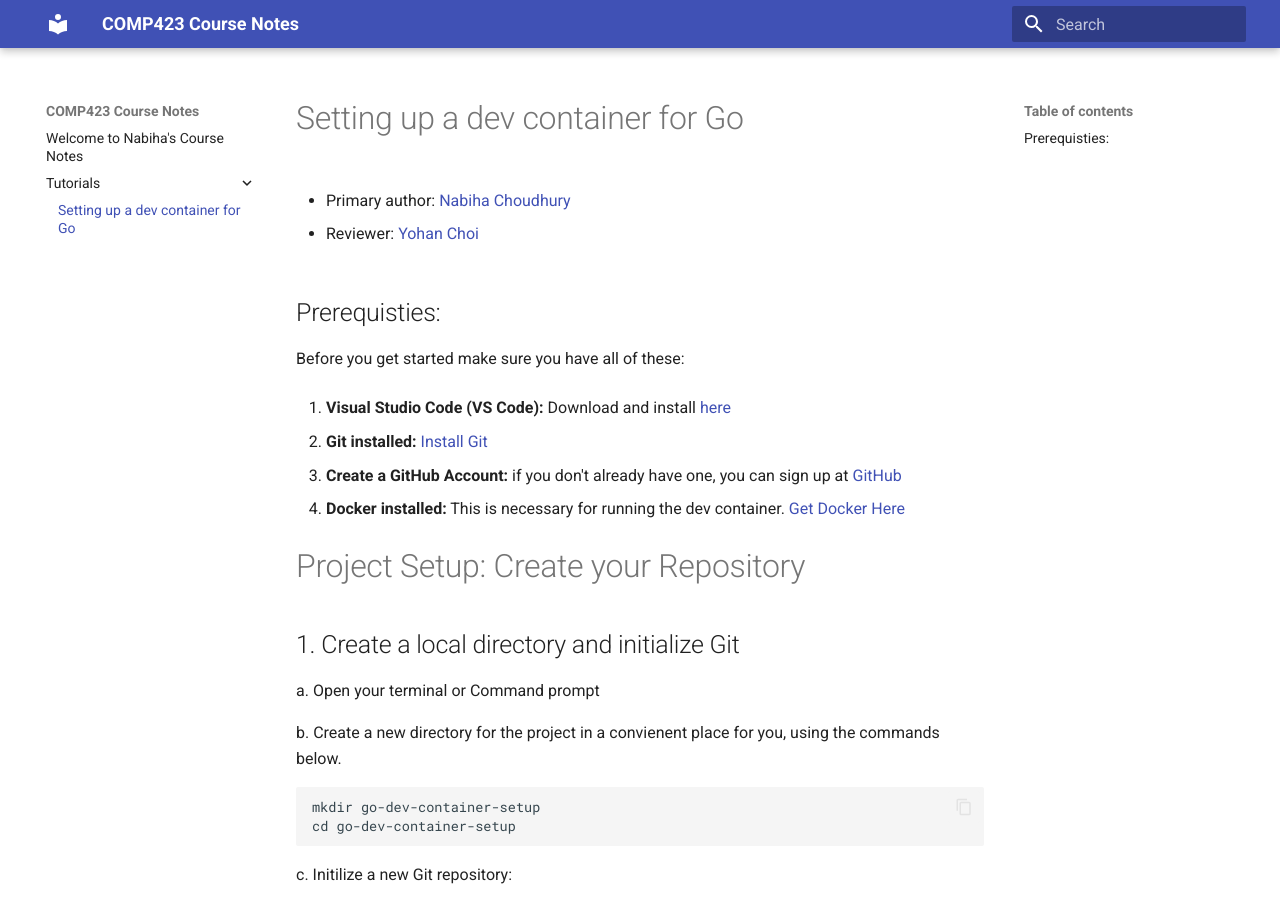
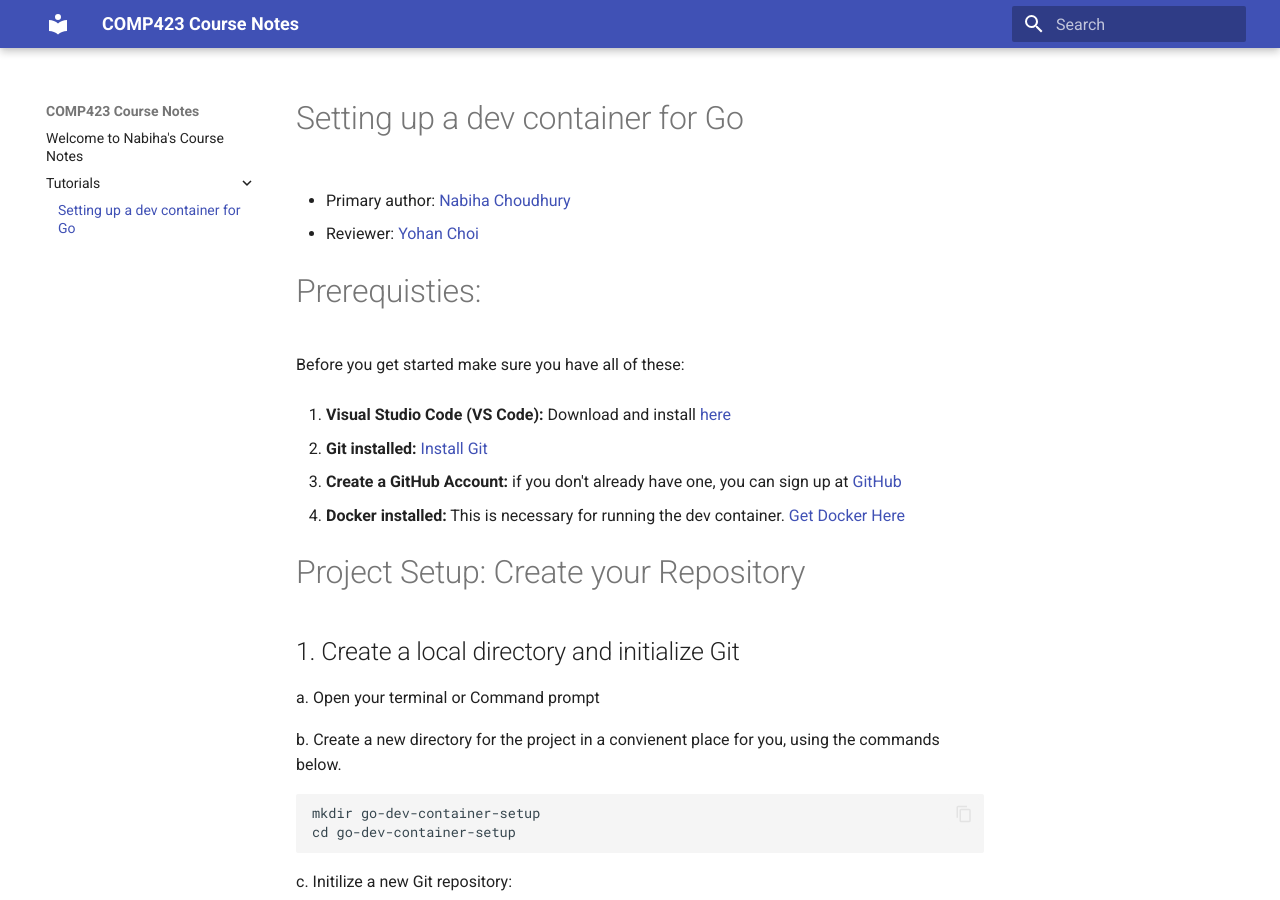
Before and after one commit to chnabi/comp423-course-notes, an MkDocs documentation site: the page built from docs/tutorials/go-setup.md, in a window 1280 px wide and 900 px high. Built offline with MkDocs 1.6.1 and Material for MkDocs 9.7.7, drawn with Linux system fonts in a browser that asks for light colours.

Commit message:
More minor changes

```diff
--- a/docs/tutorials/go-setup.md
+++ b/docs/tutorials/go-setup.md
@@ -2,7 +2,7 @@
 * Primary author: [Nabiha Choudhury](https://github.com/chnabi)
 
 * Reviewer: [Yohan Choi](https://github.com/YummyYohan)
-## Prerequisties:
+# Prerequisties:
 Before you get started make sure you have all of these:
 
 1. **Visual Studio Code (VS Code):** Download and install [here](https://code.visualstudio.com/)
```
